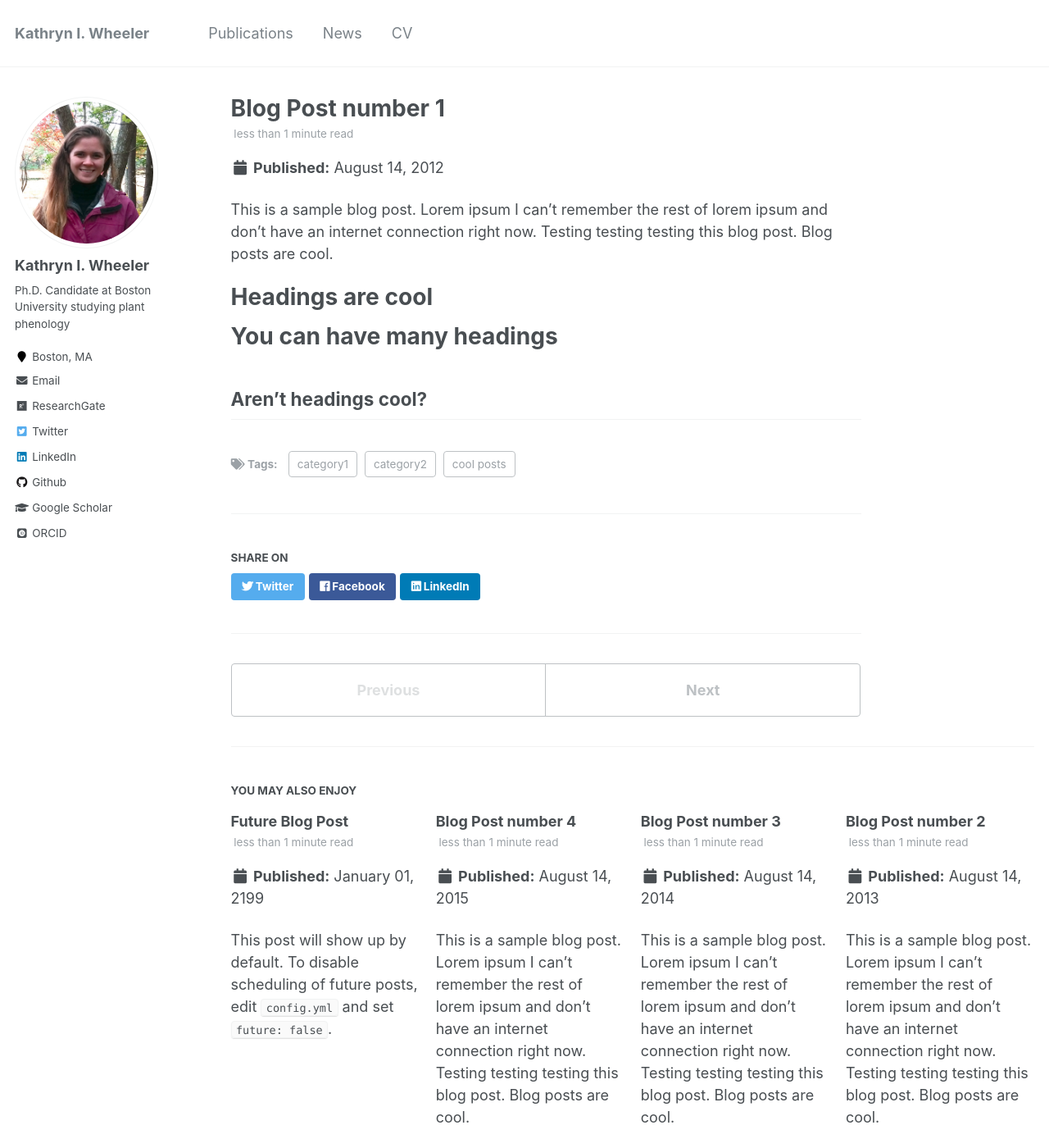
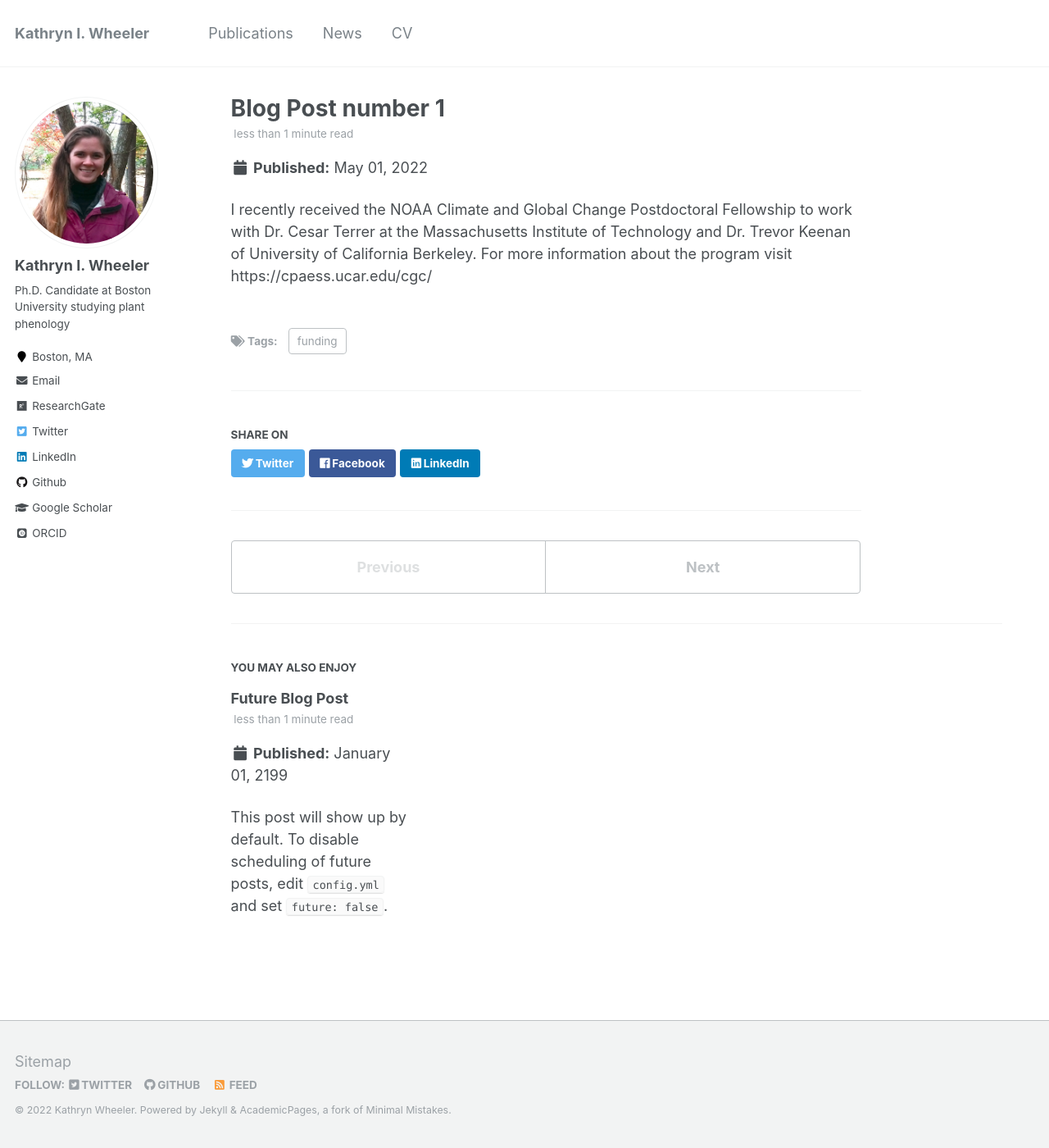
Before and after one commit to k-wheeler/k-wheeler.github.io, a Jekyll site: the page built from _posts/2012-08-14-blog-post-1.md, in a window 1280 px wide and 1400 px high. Shown: the whole window at 82% size. Built offline with Jekyll 4.4.1, drawn with Linux system fonts in a browser that asks for light colours; some web fonts are replaced.

Commit message:
Cleaned up

```diff
--- a/_config.yml
+++ b/_config.yml
@@ -17,7 +17,7 @@
 teaser                   :  # filename of teaser fallback teaser image placed in /images/, .e.g. "500x300.png"
 breadcrumbs              : false # true, false (default)
 words_per_minute         : 160
-future                   : true
+future                   : false
 read_more                : "disabled" # if enabled, adds "Read more" links to excerpts
 talkmap_link             : false #change to true to add link to talkmap on talks page
 comments:
--- a/_posts/2012-08-14-blog-post-1.md
+++ b/_posts/2012-08-14-blog-post-1.md
@@ -1,20 +1,9 @@
 ---
 title: 'Blog Post number 1'
-date: 2012-08-14
+date: 2022-05-01
 permalink: /posts/2012/08/blog-post-1/
 tags:
-  - cool posts
-  - category1
-  - category2
+  - funding
 ---
 
-This is a sample blog post. Lorem ipsum I can't remember the rest of lorem ipsum and don't have an internet connection right now. Testing testing testing this blog post. Blog posts are cool.
-
-Headings are cool
-======
-
-You can have many headings
-======
-
-Aren't headings cool?
-------
+I recently received the NOAA Climate and Global Change Postdoctoral Fellowship to work with Dr. Cesar Terrer at the Massachusetts Institute of Technology and Dr. Trevor Keenan of University of California Berkeley. For more information about the program visit https://cpaess.ucar.edu/cgc/
--- a/_posts/2013-08-14-blog-post-2.md
+++ /dev/null
@@ -1,20 +0,0 @@
----
-title: 'Blog Post number 2'
-date: 2013-08-14
-permalink: /posts/2013/08/blog-post-2/
-tags:
-  - cool posts
-  - category1
-  - category2
----
-
-This is a sample blog post. Lorem ipsum I can't remember the rest of lorem ipsum and don't have an internet connection right now. Testing testing testing this blog post. Blog posts are cool.
-
-Headings are cool
-======
-
-You can have many headings
-======
-
-Aren't headings cool?
-------
--- a/_posts/2014-08-14-blog-post-3.md
+++ /dev/null
@@ -1,20 +0,0 @@
----
-title: 'Blog Post number 3'
-date: 2014-08-14
-permalink: /posts/2014/08/blog-post-3/
-tags:
-  - cool posts
-  - category1
-  - category2
----
-
-This is a sample blog post. Lorem ipsum I can't remember the rest of lorem ipsum and don't have an internet connection right now. Testing testing testing this blog post. Blog posts are cool.
-
-Headings are cool
-======
-
-You can have many headings
-======
-
-Aren't headings cool?
-------
```
Also changed, not shown: _posts/2015-08-14-blog-post-4.md (deleted, +0 -20 lines).
